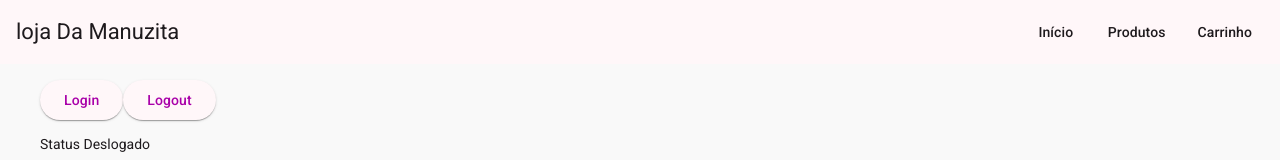
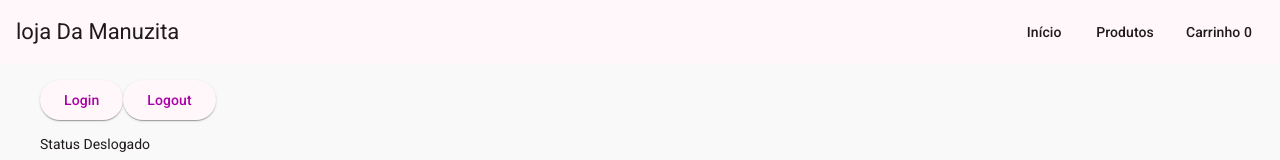
Before and after one commit to manuzita-12/-e-commerce, an Angular app: page / in a window 1280 px wide. Shown: the top 160 px of the page. Built offline with nearby package versions, Linux system fonts and the light colour scheme.

Commit message:
feat(header): adiciona quantidade de itens no botão do carrinho

```diff
--- a/src/app/shared/layout/header/header.html
+++ b/src/app/shared/layout/header/header.html
@@ -5,6 +5,6 @@
 
 <button mat-button routerLink="/">Início</button>
 <button mat-button routerLink="/produtos">Produtos</button>
-<button mat-button routerLink="/carrrinho">Carrinho</button>
+<button mat-button routerLink="/carrrinho">Carrinho  {{quantidadeHeader()}}</button>
 
 </mat-toolbar>
```
